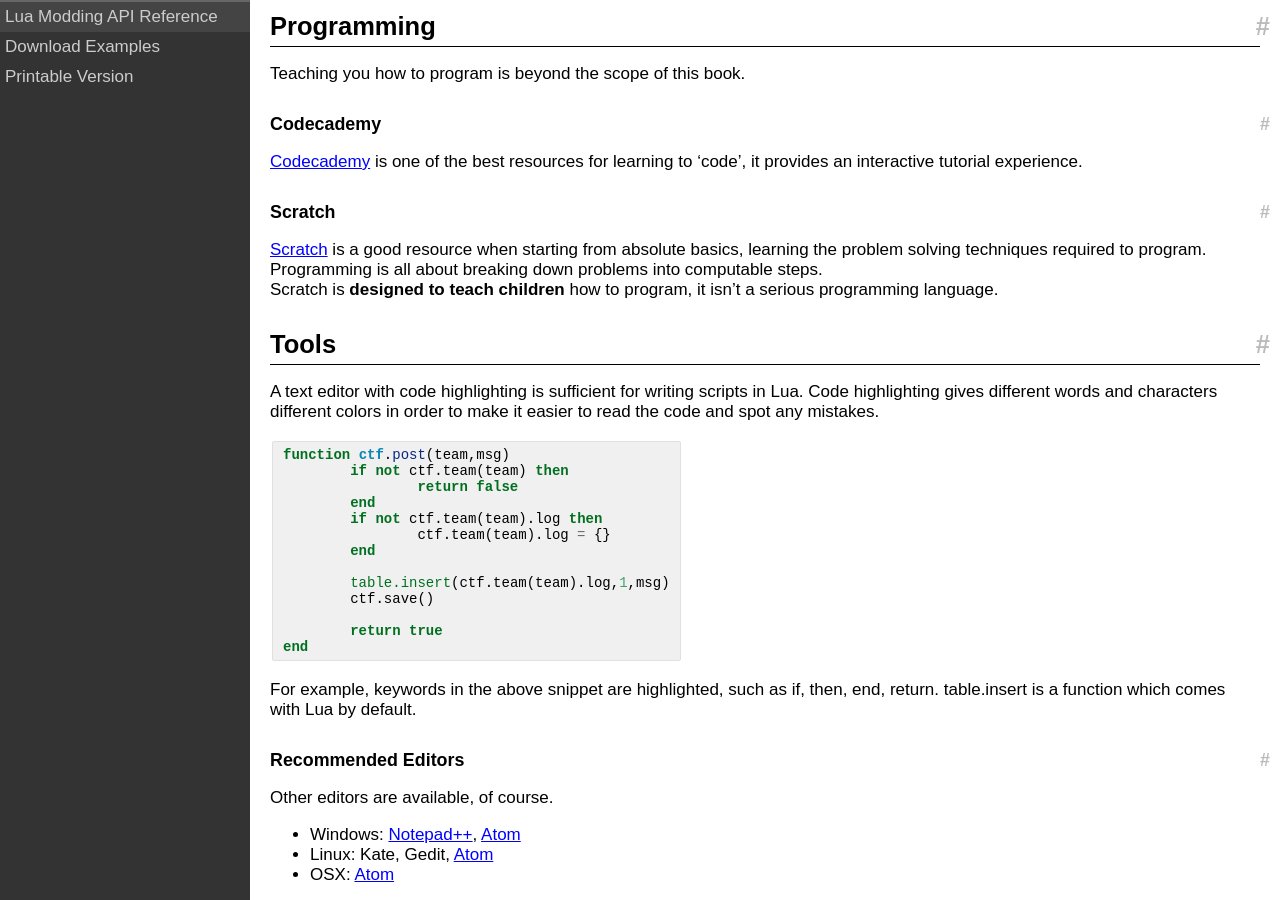
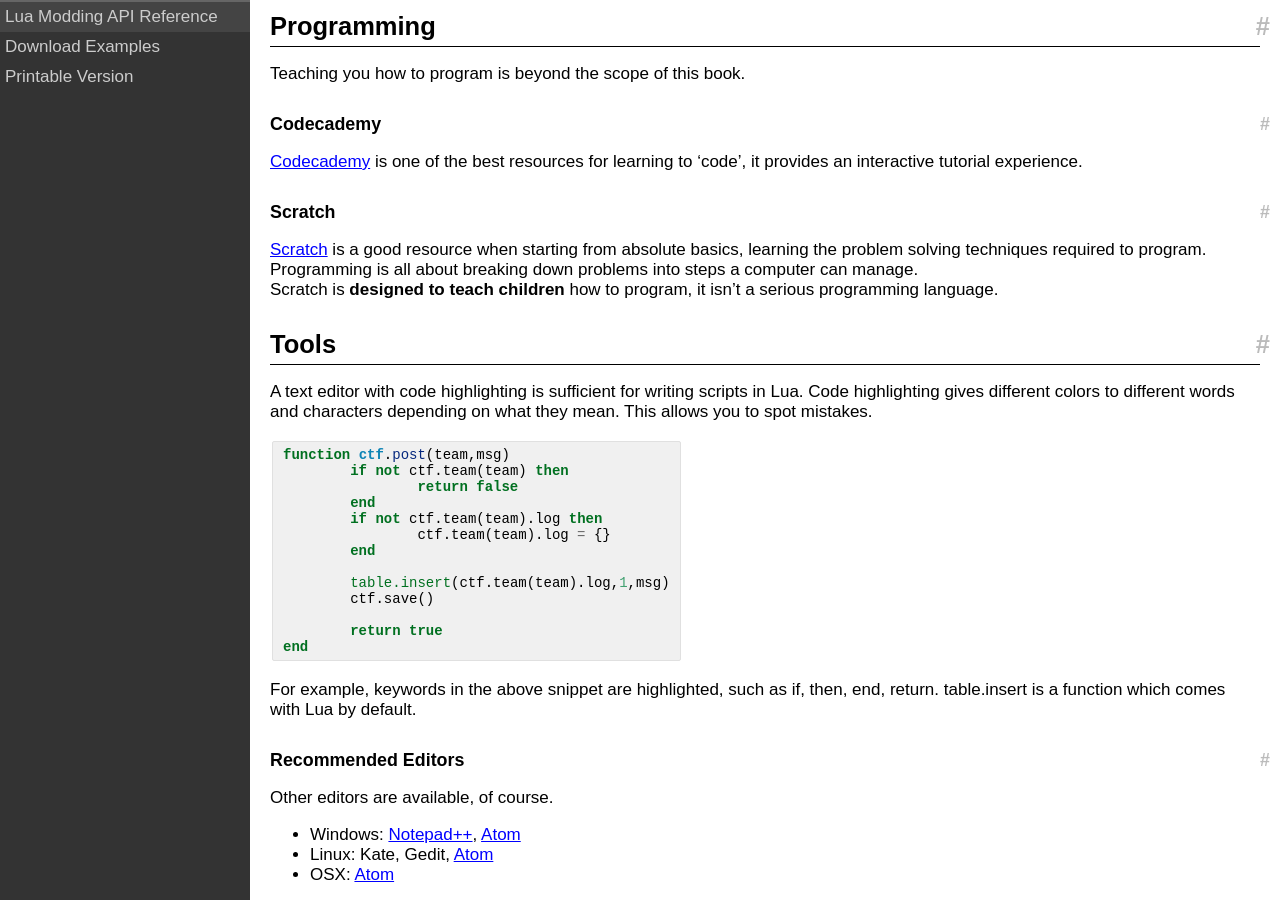
Before and after one commit to rubenwardy/minetest_modding_book, a Jekyll site: the page built from chapters/lua.md, in a window 1280 px wide and 900 px high, scrolled down 306 px. Built offline with Jekyll 4.4.1, drawn with Linux system fonts in a browser that asks for light colours; nearby versions of some CDN libraries.

Commit message:
Lua Scripts: clarify language

```diff
--- a/chapters/lua.md
+++ b/chapters/lua.md
@@ -28,15 +28,15 @@ it provides an interactive tutorial experience.
 ### Scratch
 [Scratch](https://scratch.mit.edu) is a good resource when starting from absolute basics,
 learning the problem solving techniques required to program.\\
-Programming is all about breaking down problems into computable steps.\\
+Programming is all about breaking down problems into steps a computer can manage.\\
 Scratch is **designed to teach children** how to program, it isn't a serious programming language.
 
 Tools
 -----
 
 A text editor with code highlighting is sufficient for writing scripts in Lua.
-Code highlighting gives different words and characters different colors in order to
-make it easier to read the code and spot any mistakes.
+Code highlighting gives different colors to different words and characters
+depending on what they mean. This allows you to spot mistakes.
 
 {% highlight lua %}
 function ctf.post(team,msg)
```
